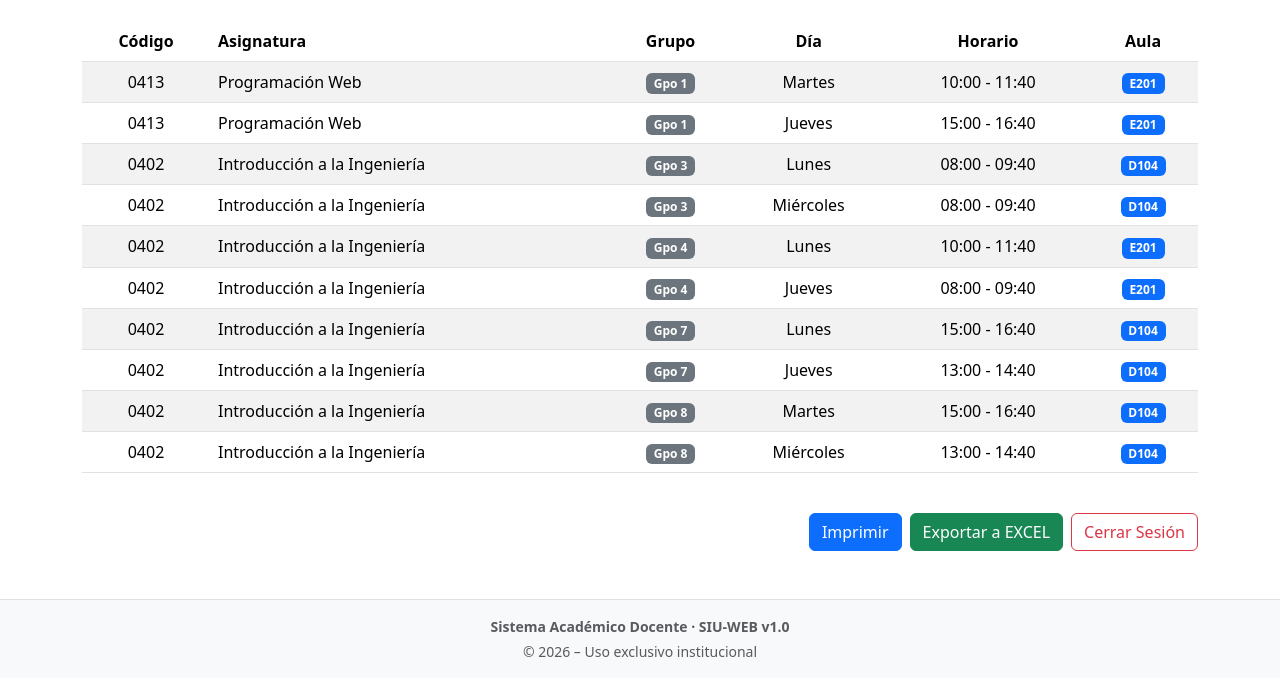
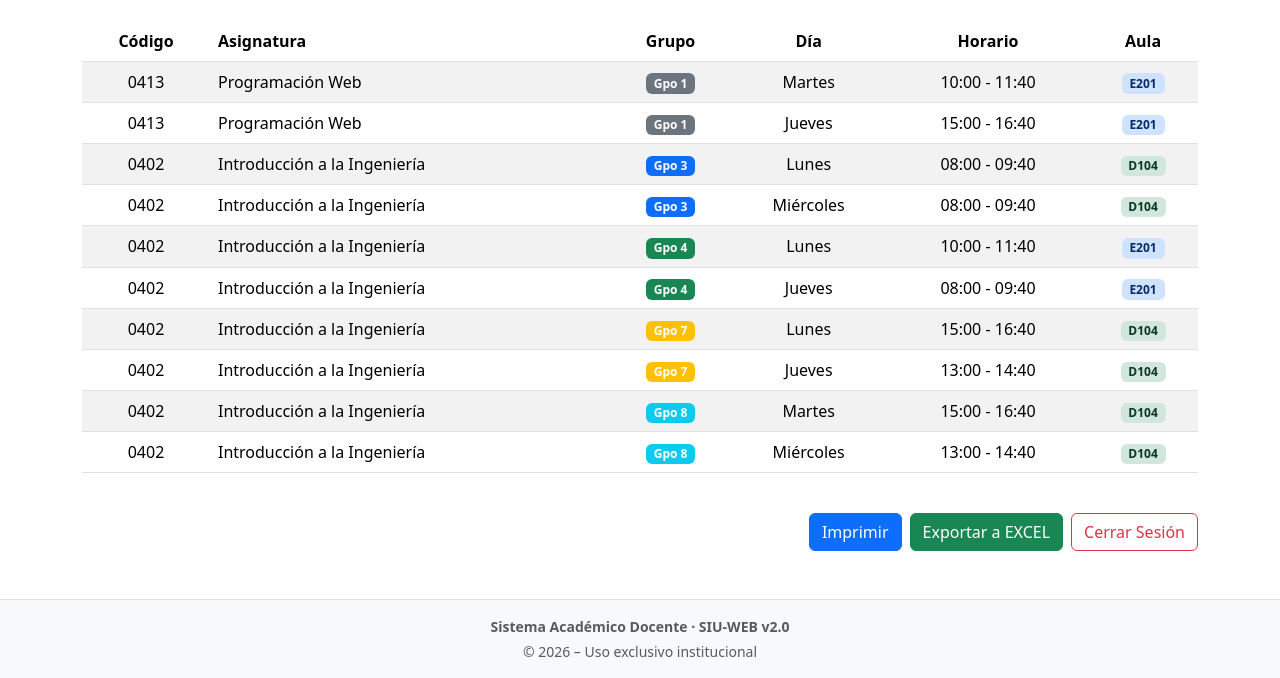
Before and after one commit to Jossmart28/Desafio-Bootstrap5-JairoMartinez, a plain HTML site: page index.html in a window 1280 px wide. Shown: the part 141-819 px from the top of the page. Drawn offline with nearby package versions, Linux system fonts and the light colour scheme.

Commit message:
Modificaciones Finales

```diff
--- a/index.html
+++ b/index.html
@@ -67,7 +67,7 @@
       <td class="text-center">Martes</td>
       <td class="text-center">10:00 - 11:40</td>
       <td class="text-center">
-        <span class="badge bg-primary">E201</span>
+        <span class="badge bg-primary-subtle text-primary-emphasis">E201</span>
       </td>
     </tr>
     <tr>
@@ -79,103 +79,103 @@
       <td class="text-center">Jueves</td>
       <td class="text-center">15:00 - 16:40</td>
       <td class="text-center">
-        <span class="badge bg-primary">E201</span>
+        <span class="badge bg-primary-subtle text-primary-emphasis">E201</span>
       </td>
     </tr>
     <tr>
       <td class="text-center">0402</td>
       <td>Introducción a la Ingeniería</td>
       <td class="text-center">
-        <span class="badge bg-secondary">Gpo 3</span>
+        <span class="badge bg-primary">Gpo 3</span>
       </td>
       <td class="text-center">Lunes</td>
       <td class="text-center">08:00 - 09:40</td>
       <td class="text-center">
-        <span class="badge bg-primary">D104</span>
+        <span class="badge bg-success-subtle text-success-emphasis">D104</span>
       </td>
     </tr>
     <tr>
       <td class="text-center">0402</td>
       <td>Introducción a la Ingeniería</td>
       <td class="text-center">
-        <span class="badge bg-secondary">Gpo 3</span>
+        <span class="badge bg-primary">Gpo 3</span>
       </td>
       <td class="text-center">Miércoles</td>
       <td class="text-center">08:00 - 09:40</td>
       <td class="text-center">
-        <span class="badge bg-primary">D104</span>
+        <span class="badge bg-success-subtle text-success-emphasis">D104</span>
       </td>
     </tr>
     <tr>
       <td class="text-center">0402</td>
       <td>Introducción a la Ingeniería</td>
       <td class="text-center">
-        <span class="badge bg-secondary">Gpo 4</span>
+        <span class="badge bg-success">Gpo 4</span>
       </td>
       <td class="text-center">Lunes</td>
       <td class="text-center">10:00 - 11:40</td>
       <td class="text-center">
-        <span class="badge bg-primary">E201</span>
+        <span class="badge bg-primary-subtle text-primary-emphasis">E201</span>
       </td>
     </tr>
     <tr>
       <td class="text-center">0402</td>
       <td>Introducción a la Ingeniería</td>
       <td class="text-center">
-        <span class="badge bg-secondary">Gpo 4</span>
+        <span class="badge bg-success">Gpo 4</span>
       </td>
       <td class="text-center">Jueves</td>
       <td class="text-center">08:00 - 09:40</td>
       <td class="text-center">
-        <span class="badge bg-primary">E201</span>
+        <span class="badge bg-primary-subtle text-primary-emphasis">E201</span>
       </td>
     </tr>
     <tr>
       <td class="text-center">0402</td>
       <td>Introducción a la Ingeniería</td>
       <td class="text-center">
-        <span class="badge bg-secondary">Gpo 7</span>
+        <span class="badge bg-warning text-white">Gpo 7</span>
       </td>
       <td class="text-center">Lunes</td>
       <td class="text-center">15:00 - 16:40</td>
       <td class="text-center">
-        <span class="badge bg-primary">D104</span>
+        <span class="badge bg-success-subtle text-success-emphasis">D104</span>
       </td>
     </tr>
     <tr>
       <td class="text-center">0402</td>
       <td>Introducción a la Ingeniería</td>
       <td class="text-center">
-        <span class="badge bg-secondary">Gpo 7</span>
+        <span class="badge bg-warning text-white">Gpo 7</span>
       </td>
       <td class="text-center">Jueves</td>
       <td class="text-center">13:00 - 14:40</td>
       <td class="text-center">
-        <span class="badge bg-primary">D104</span>
+        <span class="badge bg-success-subtle text-success-emphasis">D104</span>
       </td>
     </tr>
     <tr>
       <td class="text-center">0402</td>
       <td>Introducción a la Ingeniería</td>
       <td class="text-center">
-        <span class="badge bg-secondary">Gpo 8</span>
+        <span class="badge bg-info text-white">Gpo 8</span>
       </td>
       <td class="text-center">Martes</td>
       <td class="text-center">15:00 - 16:40</td>
       <td class="text-center">
-        <span class="badge bg-primary">D104</span>
+        <span class="badge bg-success-subtle text-success-emphasis">D104</span>
       </td>
     </tr>
     <tr>
       <td class="text-center">0402</td>
       <td>Introducción a la Ingeniería</td>
       <td class="text-center">
-        <span class="badge bg-secondary">Gpo 8</span>
+        <span class="badge bg-info text-white">Gpo 8</span>
       </td>
       <td class="text-center">Miércoles</td>
       <td class="text-center">13:00 - 14:40</td>
       <td class="text-center">
-        <span class="badge bg-primary">D104</span>
+        <span class="badge bg-success-subtle text-success-emphasis">D104</span>
       </td>
     </tr>
   </tbody>
@@ -204,7 +204,7 @@
     <div class="row">
       <div class="col text-center small text-muted">
         <p class="fw-semibold mb-1">
-        Sistema Académico Docente · SIU-WEB v1.0
+        Sistema Académico Docente · SIU-WEB v2.0
         </p>
         <p class="mb-0">
         © 2026 – Uso exclusivo institucional
```
